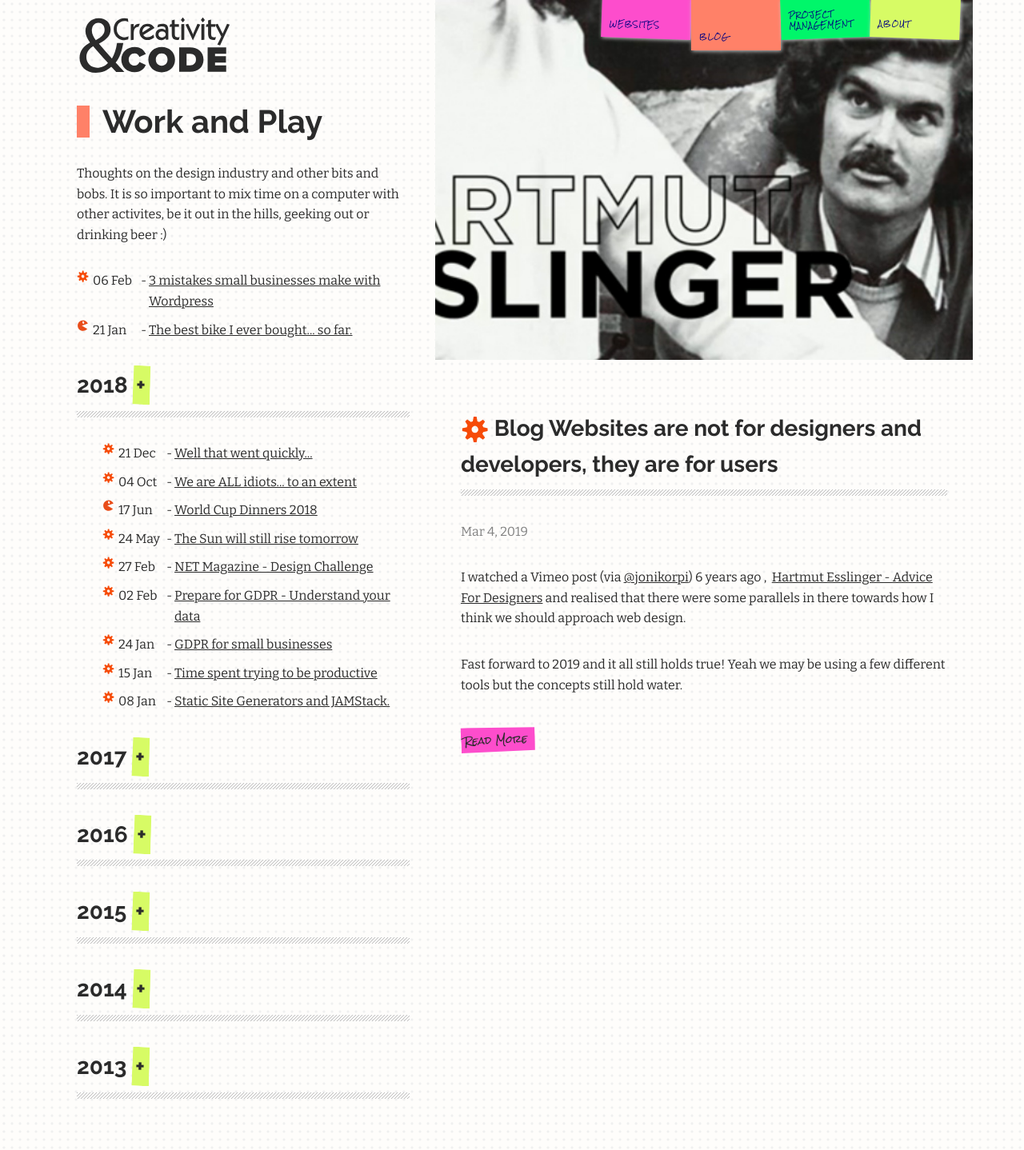
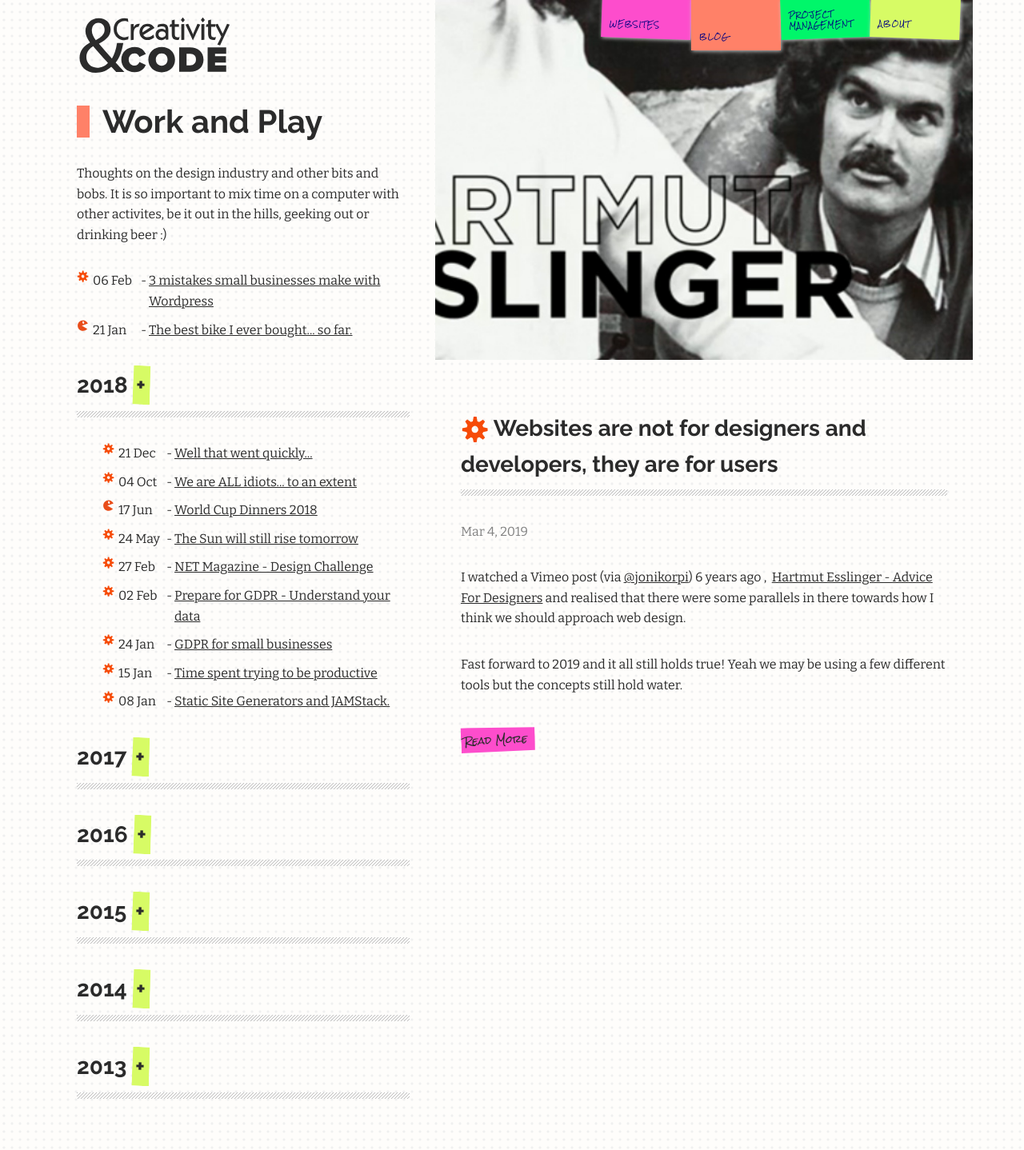
Before and after one commit to maxray/maxray.github.io, a Jekyll site: the page built from blog.html, in a window 1280 px wide. Shown: the whole page at 80% size. Built offline with Jekyll 4.4.1, drawn with Linux system fonts in a browser that asks for light colours.

```diff
--- a/blog.html
+++ b/blog.html
@@ -10,9 +10,6 @@
         <div class="backgroundImage" style="background: url({{post.thumbnail_image | relative_url}})top center / cover no-repeat;"></div>
         <div class="content">
             <h3><img src="{{ site.baseurl }}/assets/{{post.categories}}.svg" width="35" height="35" alt="Category Icon" />
-{% if page.title %}
-    {{ page.title }}
-{% endif %}
 {% if post.title %}
     {{ post.title }}
 {% endif %}
```
